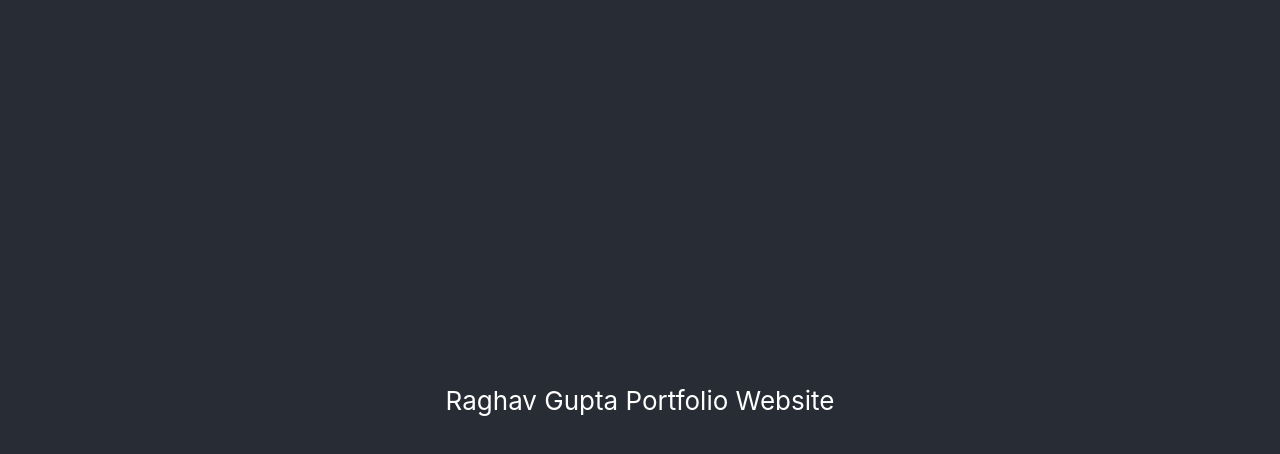
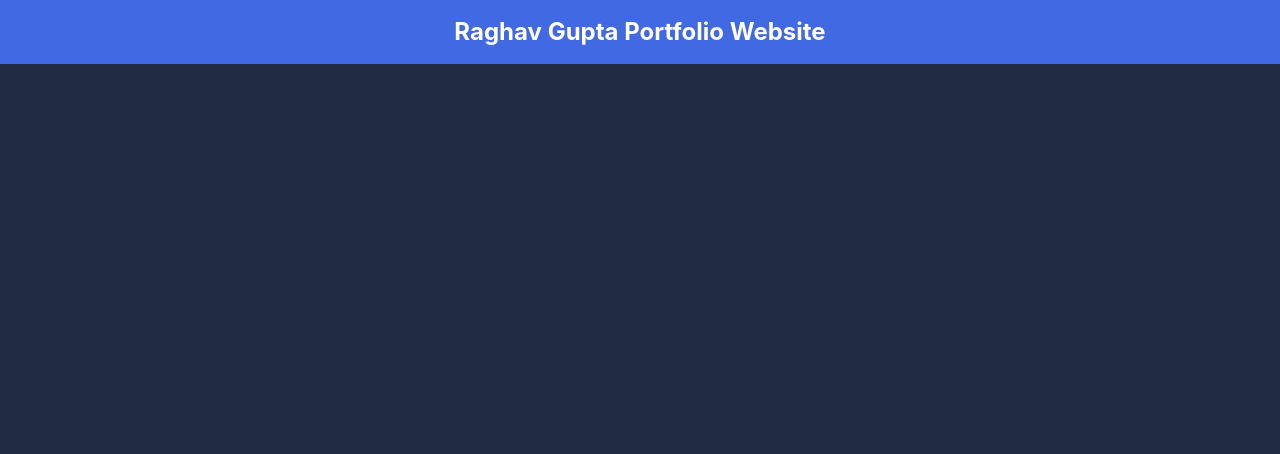
Before and after one commit to RaghavGupta-01/Portfolio, a React (Create React App) app: page / in a window 1280 px wide. Shown: the top 454 px of the page. Built offline with nearby package versions, Linux system fonts and the light colour scheme.

Commit message:
initialize tailwindcss

```diff
--- a/package.json
+++ b/package.json
@@ -35,5 +35,10 @@
       "last 1 firefox version",
       "last 1 safari version"
     ]
+  },
+  "devDependencies": {
+    "autoprefixer": "^10.4.14",
+    "postcss": "^8.4.23",
+    "tailwindcss": "^3.3.0"
   }
 }
--- /dev/null
+++ b/postcss.config.js
@@ -0,0 +1,6 @@
+module.exports = {
+    plugins: {
+      tailwindcss: {},
+      autoprefixer: {},
+    },
+  }
--- a/src/App.css
+++ b/src/App.css
@@ -1,14 +1,14 @@
+@tailwind base;
+@tailwind components;
+@tailwind utilities;
+
 .App {
   text-align: center;
-}
-
-.App-header {
-  background-color: #282c34;
+  background-color: #101d37ee;
   min-height: 100vh;
-  display: flex;
+  /* display: flex;
   flex-direction: column;
   align-items: center;
-  justify-content: center;
-  font-size: calc(10px + 2vmin);
+  justify-content: center; */
   color: white;
 }
--- a/src/App.js
+++ b/src/App.js
@@ -3,7 +3,7 @@ import './App.css';
 function App() {
   return (
     <div className="App">
-      <header className="App-header">
+      <header className="bg-[#4169E1] font-bold text-white p-4 text-center text-2xl">
         Raghav Gupta Portfolio Website
       </header>
     </div>
--- a/src/index.css
+++ b/src/index.css
@@ -1,3 +1,7 @@
+@tailwind base;
+@tailwind components;
+@tailwind utilities;
+
 body {
   margin: 0;
   font-family: -apple-system, BlinkMacSystemFont, 'Segoe UI', 'Roboto', 'Oxygen',
--- /dev/null
+++ b/tailwind.config.js
@@ -0,0 +1,8 @@
+/** @type {import('tailwindcss').Config} */
+module.exports = {
+    content: ["./src/**/*.{js,jsx,ts,tsx}"],
+    theme: {
+      extend: {},
+    },
+    plugins: [],
+  }
```
